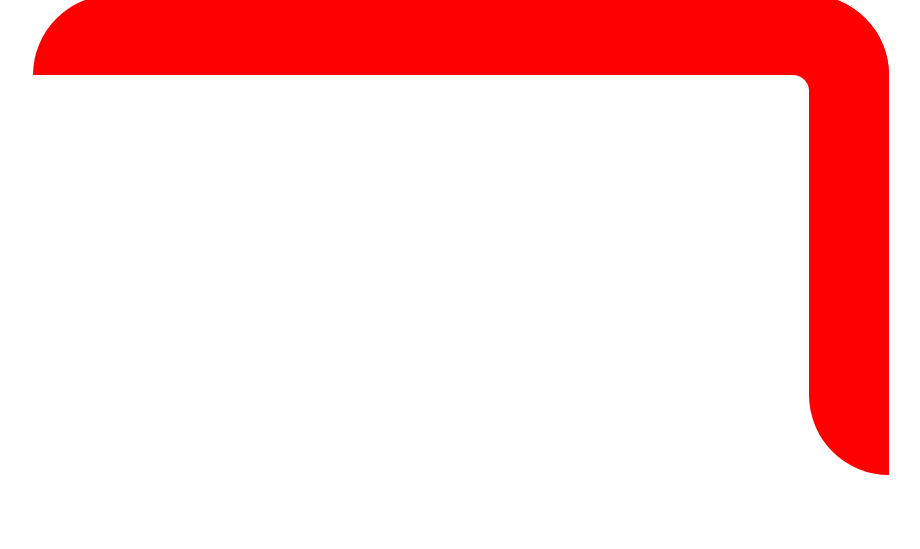
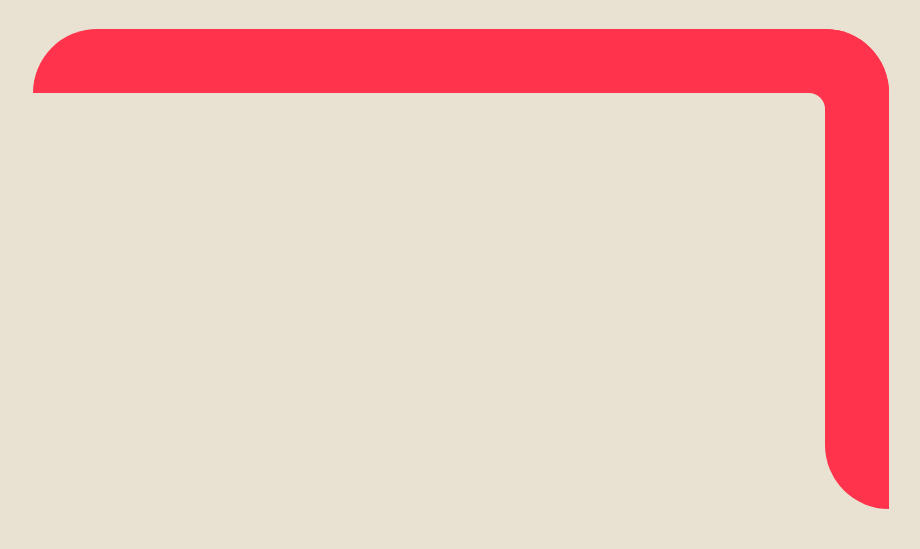
Before and after one commit to brianfly0623/gatsby-info-blogs, a Gatsby site: page / in a window 1280 px wide. Shown: the part 840-1389 px from the top of the page, without its empty margins (179-1099 px from the left). Before the commit the page ends 1355 px from the top, so only its background shows below. Built offline with nearby package versions, Linux system fonts and the light colour scheme; Gatsby itself is replaced by a stand-in of ours.

Commit message:
feat: add theme styling

```diff
--- a/gatsby-config.js
+++ b/gatsby-config.js
@@ -32,7 +32,8 @@
         root: './src',
         aliases: {
           components: './components',
-          elements: './elements'
+          elements: './elements',
+          theme: './theme'
         }
       }
     },
--- a/src/components/header/styles.js
+++ b/src/components/header/styles.js
@@ -1,3 +1,5 @@
+import { theme } from 'theme'
+
 export const baseStyling = `
   h1 {
     text-transform: uppercase;
@@ -6,12 +8,12 @@
   ::before {
     content: '';
     display: block;
-    height: 35rem;
-    width: 6rem;
+    height: 30rem;
+    width: ${theme.baseStroke.width};
     position: absolute;
     top: 0;
     z-index: -1;
-    border-radius: 0 0 5rem 5rem;
-    background-color: red;
+    border-radius: 0 0 ${theme.baseStroke.width} ${theme.baseStroke.width};
+    background-color: ${theme.tertiaryColor};
   }
 `
--- a/src/components/layout.js
+++ b/src/components/layout.js
@@ -1,4 +1,7 @@
 import React from 'react'
+import { ThemeProvider } from 'styled-components'
+import { theme } from 'theme'
+import GlobalStyle from 'theme/global'
 import { Link } from 'gatsby'
 import Header from './header'
 import Stroke from './stroke'
@@ -6,6 +9,10 @@
 const Layout = ({ location, title, children }) => {
   const rootPath = `${__PATH_PREFIX__}/`
   const isRootPath = location.pathname === rootPath
+  const stroke = {
+    color: theme.tertiaryColor
+  }
+
   let header
 
   if (isRootPath) {
@@ -21,11 +28,14 @@
   }
 
   return (
-    <div className='global-wrapper' data-is-root-path={isRootPath}>
-      <header className='global-header'>{header}</header>
-      <main>{children}</main>
-      <Stroke />
-    </div>
+    <ThemeProvider theme={theme}>
+      <GlobalStyle />
+      <div className='global-wrapper' data-is-root-path={isRootPath}>
+        <header className='global-header'>{header}</header>
+        <main>{children}</main>
+        <Stroke stroke={stroke} />
+      </div>
+    </ThemeProvider>
   )
 }
 
--- a/src/components/stroke/index.js
+++ b/src/components/stroke/index.js
@@ -1,16 +1,34 @@
 import React from 'react'
-import styled from 'styled-components'
+import styled, { css } from 'styled-components'
 
 import { baseStyling } from './styles'
 
 const Stroke = ({ className }) => {
   return (
     <div className={`${className} stroke-container`}>
-      <span className='stroke__end' />
+      <span className='stroke' />
     </div>
   )
 }
 
 export default styled(Stroke)`
   ${baseStyling}
+
+  ${props =>
+    props.stroke && css`
+      .stroke {
+        background-color:  ${({ stroke }) => stroke.color};
+
+        /* vertical stroke */
+        &::after {
+          background-color: ${({ stroke }) => stroke.color};
+        }
+
+        /* inner corner rounding */
+        &::before {
+          box-shadow: 0 -25px 0 0 ${({ stroke }) => stroke.color};
+        }
+      }
+    `};
+  }
 `
--- a/src/components/stroke/styles.js
+++ b/src/components/stroke/styles.js
@@ -1,40 +1,34 @@
-const stroke = {
-  width: '5rem'
-}
+import { theme } from 'theme'
 
 export const baseStyling = `
   position: relative;
-  box-sizing: border-box;
   height: 30rem;
 
-  .stroke__end {
+  .stroke {
     display: block;
     width: 100%;
-    height: ${stroke.width};
-    background-color: red;
-    border-radius: ${stroke.width} ${stroke.width} 0 0;
+    height: ${theme.baseStroke.width};
+    border-radius: ${theme.baseStroke.width} ${theme.baseStroke.width} 0 0;
 
+    /* vertical stroke */
+    &::after {
+      content: '';
+      position: absolute;
+      right: 0;
+      width: ${theme.baseStroke.width};
+      height: 100%;
+      border-radius: 0 ${theme.baseStroke.width} 0 ${theme.baseStroke.width};
+    }
+
+    /* inner corner rounding */
     &::before {
       content: '';
       position: absolute;
-      box-sizing: border-box;
-      top: 5rem;
-      right: 5rem;
+      top: ${theme.baseStroke.width};
+      right: ${theme.baseStroke.width};
       width: 1rem;
       height: 3rem;
-      border-radius: 0 ${stroke.width} 0 ${stroke.width};
-      box-shadow: 0 -25px 0 0 red;
-    }
-
-    &::after {
-      content: '';
-      position: absolute;
-      box-sizing: border-box;
-      right: 0;
-      width: ${stroke.width};
-      height: 100%;
-      background-color: red;
-      border-radius: 0 ${stroke.width} 0 ${stroke.width};
+      border-radius: 0 ${theme.baseStroke.width} 0 ${theme.baseStroke.width};
     }
   }
 `
--- /dev/null
+++ b/src/theme/global.js
@@ -0,0 +1,15 @@
+import { createGlobalStyle } from 'styled-components'
+
+const GlobalStyle = createGlobalStyle`
+  body {
+    margin: 0;
+    font-family: ${({ theme }) => theme.fontDescription};
+    -webkit-font-smoothing: antialiased;
+    -moz-osx-font-smoothing: grayscale;
+    background-color: ${({ theme }) => theme.offWhite};
+    font-size: ${({ theme }) => theme.fontSizeXS};
+    color: ${({ theme }) => theme.primaryColor};
+  }
+`
+
+export default GlobalStyle
--- /dev/null
+++ b/src/theme/index.js
@@ -0,0 +1,23 @@
+export const theme = {
+  fontTitles: "'Noto Serif', serif;",
+  fontDescription: "'Poppins', sans-serif;",
+
+  primaryColor: '#07203B',
+  secondaryColor: '#55CBD6',
+  tertiaryColor: '#FF334B',
+  offWhite: '#E9E1D1',
+  offWhiteDark: '#D6D1C4',
+
+  fontSizeXS: '18px',
+  fontSizeS: '30px',
+  fontSizeM: '60px',
+  fontSizeL: '80px',
+  fontSizeXL: '100px',
+  fontSizeXXL: '120px',
+
+  transition: '.2s',
+
+  baseStroke: {
+    width: '4rem'
+  }
+}
```
